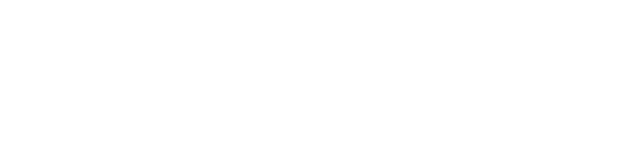
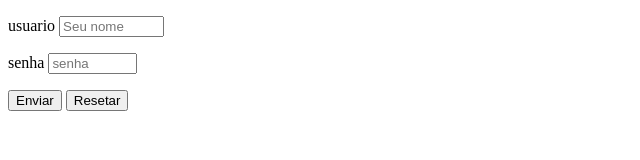
Before and after one commit to Wagonez/html-css, a plain HTML site: page exercicios/formulario2.html/index.html in a window 1280 px wide. Shown: the whole page, without its empty margins (0-640 px from the left). Drawn offline with Linux system fonts and the light colour scheme.

Commit message:
Update index.html

```diff
--- a/exercicios/formulario2.html/index.html
+++ b/exercicios/formulario2.html/index.html
@@ -6,8 +6,17 @@
     <title>Formulario2</title>
 </head>
 <body>
-    <form action="cadastro.php" method="get">
-        <p></p>
+    <form action="cadastro.php" method="get" autocomplete="on">
+        <p>
+            <label for="iusu">usuario</label> <input type="text" name="usu" id="iusu" required size="10" maxlength="15" minlength="3" placeholder="Seu nome" autocomplete="username">
+        </p>
+        <p>
+            <label for="isen">senha</label> <input type="password" name="sen" id="isen" required minlength="8" maxlength="12" size="8" placeholder="senha" autocomplete="current-password">
+        </p>
+        <p>
+            <input type="submit" value="Enviar">
+            <input type="reset" value="Resetar">
+        </p>
     </form>
 </body>
 </html>
```
